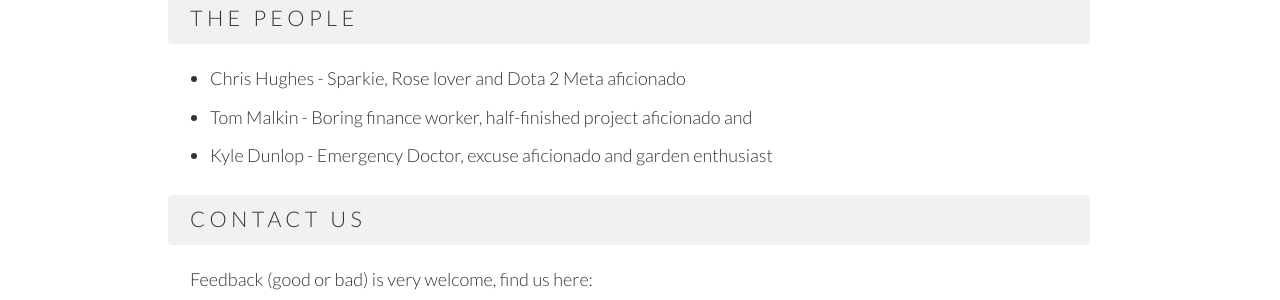
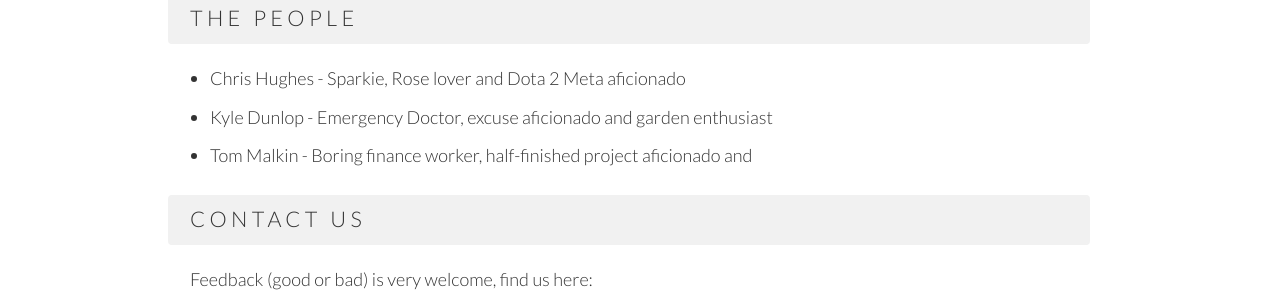
Before and after one commit to TCACastAus/The-TCA-Podcast, a Jekyll site: the page built from _pages/about.md, in a window 1280 px wide. Shown: the part 1041-1341 px from the top of the page. Built offline with Jekyll 4.4.1, drawn with Linux system fonts in a browser that asks for light colours.

```diff
--- a/_pages/about.md
+++ b/_pages/about.md
@@ -13,8 +13,8 @@ Kyle (one of the original co-hosts) once forgot the name of the very podcast he
 ### The People
 
  - Chris Hughes - Sparkie, Rose lover and Dota 2 Meta aficionado
+ - Kyle Dunlop - Emergency Doctor, excuse aficionado and garden enthusiast
  - Tom Malkin - Boring finance worker, half-finished project aficionado and
- - Kyle Dunlop - Emergency Doctor, excuse aficionado and garden enthusiast
 
 ### Contact Us
 
```
